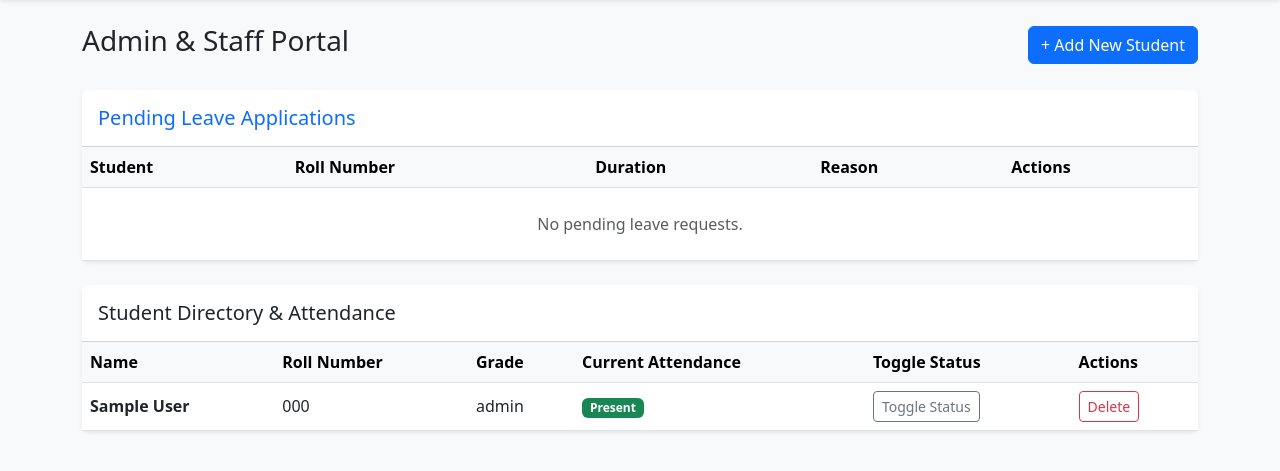
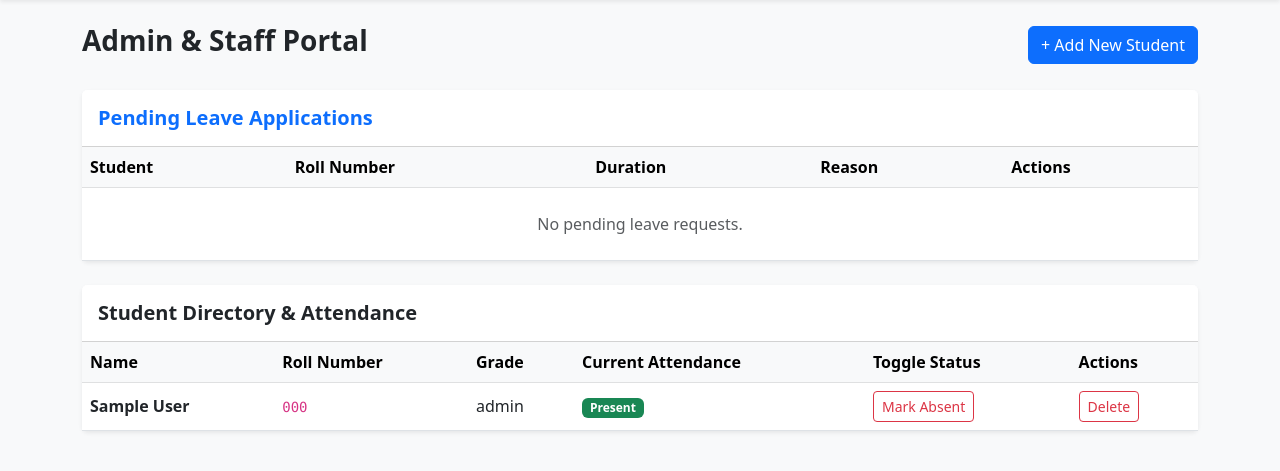
Before and after one commit to shrutijind/student_project, a Django app: page /dashboard/ in a window 1280 px wide. Shown: the part 56-527 px from the top of the page. Run offline with Django 5.2, Linux system fonts and the light colour scheme; a user stored in the database is signed in; tables that the repository leaves empty hold one stand-in row (values such as "Sample post").

Commit message:
Update admin dashboard with POST toggle attendance and layout fixes

```diff
--- a/students/templates/students/admin_dashboard.html
+++ b/students/templates/students/admin_dashboard.html
@@ -2,14 +2,14 @@
 
 {% block content %}
 <div class="d-flex justify-content-between align-items-center mb-4">
-    <h2 class="h3">Admin & Staff Portal</h2>
+    <h2 class="h3 fw-bold">Admin & Staff Portal</h2>
     <a href="{% url 'add_student' %}" class="btn btn-primary">+ Add New Student</a>
 </div>
 
 <!-- Pending Applications Section -->
 <div class="card shadow-sm border-0 mb-4">
     <div class="card-header bg-white py-3">
-        <h5 class="card-title mb-0 text-primary">Pending Leave Applications</h5>
+        <h5 class="card-title mb-0 text-primary fw-semibold">Pending Leave Applications</h5>
     </div>
     <div class="card-body p-0">
         <div class="table-responsive">
@@ -27,7 +27,7 @@
                     {% for req in pending_requests %}
                     <tr>
                         <td><strong>{{ req.student.name }}</strong></td>
-                        <td>{{ req.student.roll_number }}</td>
+                        <td><code>{{ req.student.roll_number }}</code></td>
                         <td>{{ req.start_date }} to {{ req.end_date }}</td>
                         <td>{{ req.reason }}</td>
                         <td>
@@ -49,7 +49,7 @@
 <!-- Directory & Attendance Section -->
 <div class="card shadow-sm border-0">
     <div class="card-header bg-white py-3">
-        <h5 class="card-title mb-0">Student Directory & Attendance</h5>
+        <h5 class="card-title mb-0 fw-semibold">Student Directory & Attendance</h5>
     </div>
     <div class="card-body p-0">
         <div class="table-responsive">
@@ -68,8 +68,8 @@
                     {% for student in students %}
                     <tr>
                         <td><strong>{{ student.name }}</strong></td>
-                        <td>{{ student.roll_number }}</td>
-                        <td>{{ student.grade_level }}</td>
+                        <td><code>{{ student.roll_number }}</code></td>
+                        <td>{{ student.grade_level|default:"N/A" }}</td>
                         <td>
                             {% if student.attendance_status == 'Present' %}
                                 <span class="badge bg-success">Present</span>
@@ -78,10 +78,19 @@
                             {% endif %}
                         </td>
                         <td>
-                            <a href="{% url 'toggle_attendance' student.id %}" class="btn btn-sm btn-outline-secondary">Toggle Status</a>
+                            <!-- Appended POST Toggle Attendance Form -->
+                            <form action="{% url 'toggle_attendance' student.id %}" method="post" class="d-inline">
+                                {% csrf_token %}
+                                <button type="submit" class="btn btn-sm {% if student.attendance_status == 'Present' %}btn-outline-danger{% else %}btn-outline-success{% endif %}">
+                                    Mark {% if student.attendance_status == 'Present' %}Absent{% else %}Present{% endif %}
+                                </button>
+                            </form>
                         </td>
                         <td>
-                            <a href="{% url 'delete_student' student.id %}" class="btn btn-sm btn-outline-danger" onclick="return confirm('Are you sure you want to delete this student profile?')">Delete</a>
+                            <form action="{% url 'delete_student' student.id %}" method="post" class="d-inline" onsubmit="return confirm('Are you sure you want to delete this student profile?');">
+                                {% csrf_token %}
+                                <button type="submit" class="btn btn-sm btn-outline-danger">Delete</button>
+                            </form>
                         </td>
                     </tr>
                     {% empty %}
--- a/students/urls.py
+++ b/students/urls.py
@@ -14,4 +14,5 @@ urlpatterns = [
     path('attendance/toggle/<int:student_id>/', views.toggle_attendance, name='toggle_attendance'),
     path('student/add/', views.add_student, name='add_student'),
     path('student/delete/<int:student_id>/', views.delete_student, name='delete_student'),
+    path('attendance/toggle/<int:student_id>/', views.toggle_attendance, name='toggle_attendance'),
 ]
--- a/students/views.py
+++ b/students/views.py
@@ -161,3 +161,23 @@ def delete_student(request, student_id):
     student.delete()
     messages.success(request, "Student profile deleted successfully.")
     return redirect('dashboard')
+
+
+from django.shortcuts import get_object_or_404, redirect
+from django.contrib.auth.decorators import login_required
+from django.contrib import messages
+from .models import Student
+
+@login_required
+def toggle_attendance(request, student_id):
+    if not request.user.is_staff:
+        messages.error(request, "Unauthorized access.")
+        return redirect('dashboard')
+
+    student = get_object_or_404(Student, id=student_id)
+    # Flip status between Present and Absent
+    student.attendance_status = 'Absent' if student.attendance_status == 'Present' else 'Present'
+    student.save()
+
+    messages.success(request, f"Attendance status for {student.name} updated to {student.attendance_status}.")
+    return redirect('dashboard')
```
